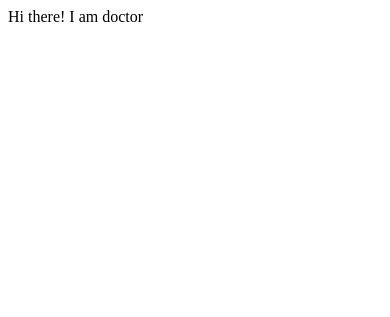
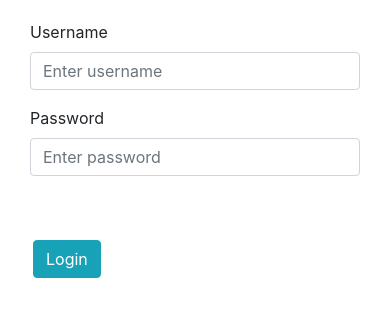
Before and after one commit to griffy06/StudLife, a Django app: page /index/doctor/ in a window 390 px wide. Shown: the top 317 px of the page. Run offline with Django 3.2, Linux system fonts and the light colour scheme; some libraries are stand-ins or nearby versions.

Commit message:
Update doctor_login.html

```diff
--- a/doctor/templates/doctor/doctor_login.html
+++ b/doctor/templates/doctor/doctor_login.html
@@ -2,9 +2,27 @@
 <html lang="en">
 <head>
     <meta charset="UTF-8">
-    <title>Title</title>
+    <title>warden login</title>
+    <link rel="stylesheet" href="https://stackpath.bootstrapcdn.com/bootstrap/4.3.1/css/bootstrap.min.css" integrity="sha384-ggOyR0iXCbMQv3Xipma34MD+dH/1fQ784/j6cY/iJTQUOhcWr7x9JvoRxT2MZw1T" crossorigin="anonymous">
+    <link href="https://fonts.googleapis.com/css?family=Cookie|Lobster|Satisfy&display=swap" rel="stylesheet">
 </head>
 <body>
-Hi there! I am doctor
+<div class="container" style="margin-top:5%;">
+<form action="" method="post">
+    {% csrf_token %}
+  <div class="form-group col-md-6">
+    <label for="username">Username</label>
+    <input type="text" class="form-control" id="username" name="username" placeholder="Enter username" >
+
+  </div>
+  <div class="form-group col-md-6">
+    <label for="password">Password</label>
+    <input type="password" class="form-control" id="password" name="password" placeholder="Enter password">
+  </div>
+    <br><br>&nbsp&nbsp&nbsp
+  <button type="submit" class="btn btn-info">Login</button>
+</form>
+</div>
+
 </body>
 </html>
```
